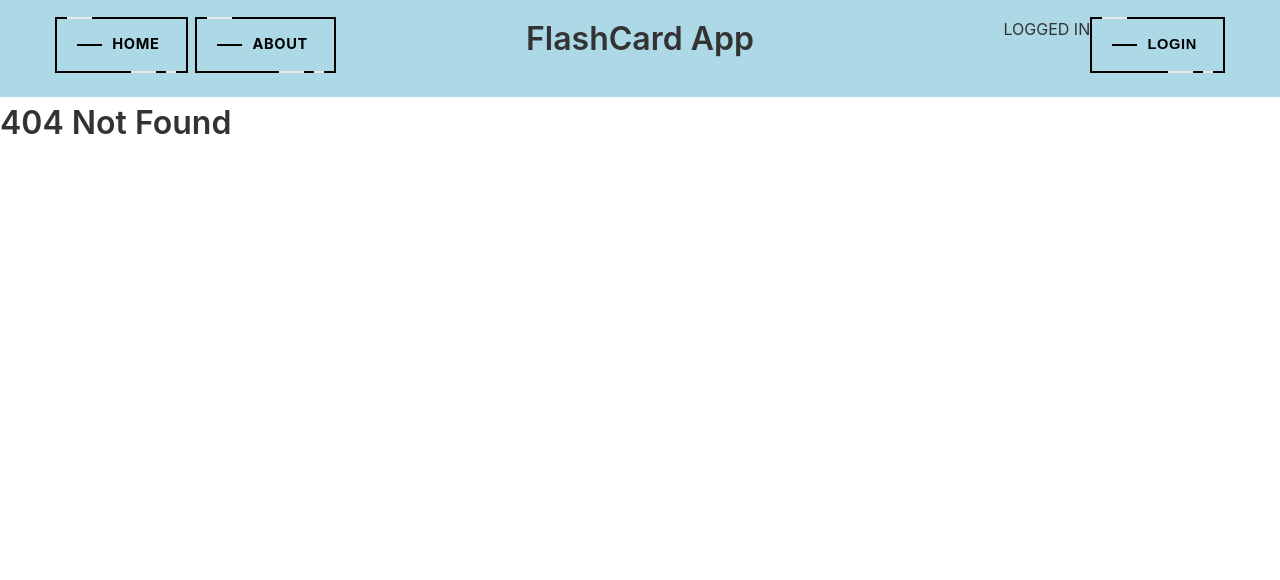
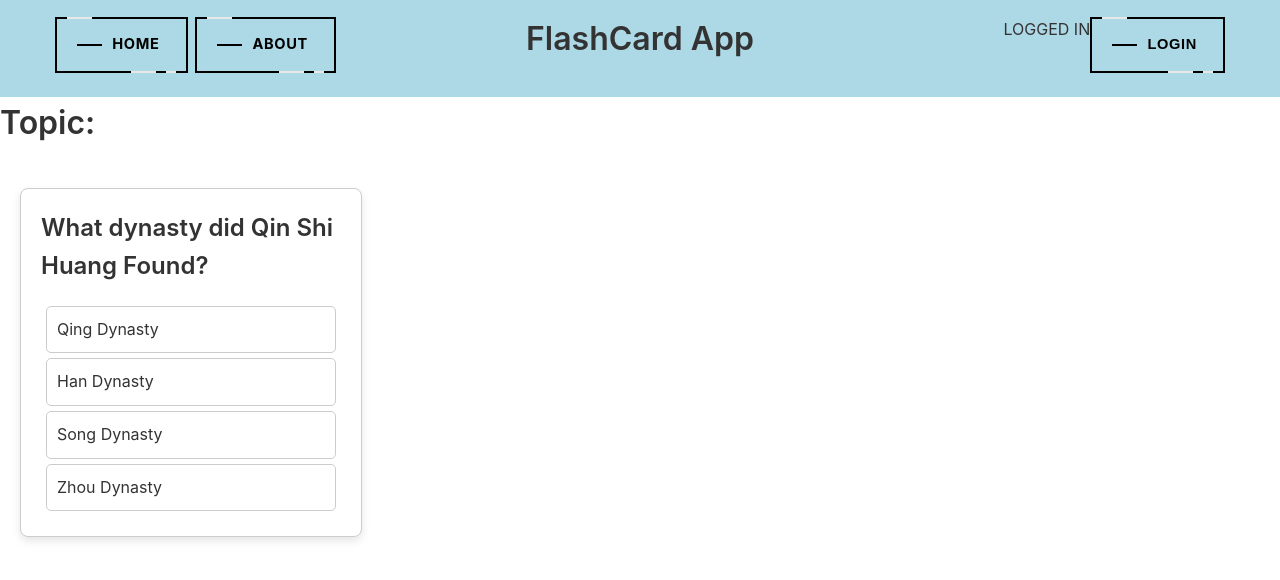
Before and after one commit to FlashCardGeneratorApp/Flashcard-App-Frontend, a React (Vite) app: page /quiz in a window 1280 px wide. Before the commit this address had no page. Shown: the top 580 px of the page. Built offline with nearby package versions, Linux system fonts and the light colour scheme; no server answers.

Commit message:
Funny Quiz mechanic

```diff
--- a/src/components/Nav.jsx
+++ b/src/components/Nav.jsx
@@ -4,6 +4,7 @@ import About from "./About"; // Import the About component
 import Home from "./Home";
 import Cardview from "./cardview";
 import Login from "./Login";
+import Quiz from "./quiz";
 import "./Nav.css";
 const NotFound = () => <h2>404 Not Found</h2>;
 
@@ -71,6 +72,7 @@ const Nav = () => {
         <Route exact path="/" element={<Home />} />
         <Route path="/about" element={<About />} />
         <Route path="/cardview/:topic" element={<Cardview />} />
+        <Route path="/quiz" element={<Quiz />} />
         <Route path="*" element={<NotFound />} />
       </Routes>
     </div>
--- /dev/null
+++ b/src/components/quiz.css
@@ -0,0 +1,46 @@
+.content {
+    text-align: center;
+    margin: 0 auto;
+    max-width: 600px; /* Adjust the maximum width as needed */
+    height: 100vh; /* Set a specific height if needed */
+    display: flex;
+    flex-direction: column;
+    justify-content: center;
+  }
+
+
+  .card {
+    background-color: #fff;
+    border: 1px solid #ccc;
+    padding: 20px;
+    margin: 20px;
+    border-radius: 8px;
+    box-shadow: 0 4px 8px rgba(0, 0, 0, 0.1);
+  }
+
+  .options-list {
+    list-style: none;
+    padding: 0;
+  }
+
+  .option,
+  .correct-option,
+  .incorrect-option {
+    padding: 10px;
+    margin: 5px;
+    cursor: pointer;
+    border: 1px solid #ccc;
+    border-radius: 5px;
+  }
+
+  .correct-option {
+    background-color: #a3f1a3;
+  }
+
+  .incorrect-option {
+    background-color: #ff9999;
+  }
+
+  .Button-Flex {
+    margin-top: 20px;
+  }
--- /dev/null
+++ b/src/components/quiz.jsx
@@ -0,0 +1,153 @@
+import React, { useEffect, useState } from "react";
+import { useParams } from "react-router-dom";
+import "./quiz.css";
+
+const Quiz = () => {
+  const { topic } = useParams();
+  const Question_List = [
+    {
+      question: "What dynasty did Qin Shi Huang Found?",
+      options: ["Qing Dynasty", "Han Dynasty", "Song Dynasty", "Zhou Dynasty"],
+      answer: 1,
+    },
+    {
+      question: "Who orchestrated the Long March?",
+      options: ["Bo Gu", "Mao Ze Dong", "Chiang Kai Shek", "Zhou Enlai"],
+      answer: 2,
+    },
+  ];
+
+  const [questionList, setQuestionList] = useState([]);
+  const [currentQuestionIndex, setCurrentQuestionIndex] = useState(0);
+  const [selectedOption, setSelectedOption] = useState(null);
+  const [isAnswerCorrect, setIsAnswerCorrect] = useState(null);
+  const [isLoading, setIsLoading] = useState(true);
+  const [quizCompleted, setQuizCompleted] = useState(false);
+
+  useEffect(() => {
+    const fetchQuestionList = async () => {
+      try {
+        const response = await fetch(`/api/quiz/${topic}`);
+        if (!response.ok) {
+          throw new Error("Network response was not ok");
+        }
+        const data = await response.json();
+        setQuestionList(data);
+        setIsLoading(false);
+      } catch (error) {
+        console.error("Error fetching question list:", error);
+        setQuestionList(Question_List);
+        setIsLoading(false);
+      }
+    };
+
+    fetchQuestionList();
+  }, [topic]);
+
+  const handleOptionClick = async (optionIndex) => {
+    if (selectedOption === null) {
+      setSelectedOption(optionIndex);
+      const currentQuestion = questionList[currentQuestionIndex];
+      const isCorrect = optionIndex === currentQuestion.answer;
+      setIsAnswerCorrect(isCorrect);
+        console.log({question: currentQuestion, selectedOption: optionIndex, isCorrect})
+      // Send a response to the backend API
+    //   try {
+    //     const response = await fetch('/api/record-response', {
+    //       method: 'POST',
+    //       headers: {
+    //         'Content-Type': 'application/json',
+    //         // Add any other headers as needed
+    //       },
+    //       body: JSON.stringify({
+    //         question: currentQuestion, // Send the entire question object
+    //         selectedOption: optionIndex,
+    //         isCorrect,
+    //       }),
+    //     });
+
+    //     if (!response.ok) {
+    //       throw new Error('Failed to record response');
+    //     }
+
+    //     // Handle success if needed
+    //   } catch (error) {
+    //     console.error('Error recording response:', error);
+    //     // Handle error if needed
+    //   }
+    }
+  };
+
+
+
+  const handleNextQuestion = () => {
+    // Move to the next question
+    if (currentQuestionIndex < questionList.length - 1) {
+      setCurrentQuestionIndex(currentQuestionIndex + 1);
+      setSelectedOption(null); // Clear selected option for the next question
+      setIsAnswerCorrect(null); // Clear answer correctness indication
+    } else {
+      // End of questions
+      setQuizCompleted(true);
+    }
+  };
+
+  const handleRestartQuiz = () => {
+    setCurrentQuestionIndex(0);
+    setSelectedOption(null);
+    setIsAnswerCorrect(null);
+    setQuizCompleted(false);
+  };
+
+  if (isLoading) {
+    return <div>Loading...</div>;
+  }
+
+  const currentQuestion = questionList[currentQuestionIndex];
+
+  return (
+    <content>
+      <h2>Topic: {topic}</h2>
+      {quizCompleted ? (
+        <div>
+          <h3>Congratulations! You've completed the quiz!</h3>
+          <div className="Button-Flex">
+            <button onClick={handleRestartQuiz}>Restart Quiz</button>
+          </div>
+        </div>
+      ) : (
+        <div className="card-container">
+          <div className="card">
+            <h3>{currentQuestion.question}</h3>
+            <ul className="options-list">
+              {currentQuestion.options.map((option, optionIndex) => (
+                <li
+                  key={optionIndex}
+                  className={
+                    selectedOption !== null
+                      ? optionIndex === currentQuestion.answer
+                        ? "correct-option"
+                        : optionIndex === selectedOption
+                        ? "incorrect-option"
+                        : "option"
+                      : "option"
+                  }
+                  onClick={() => handleOptionClick(optionIndex)}
+                >
+                  {option}
+                </li>
+              ))}
+            </ul>
+          </div>
+          {selectedOption !== null && (
+            <div className="Button-Flex">
+              <button onClick={handleNextQuestion}>Next Question</button>
+            </div>
+          )}
+        </div>
+      )}
+    </content>
+  );
+};
+
+export default Quiz;
```
